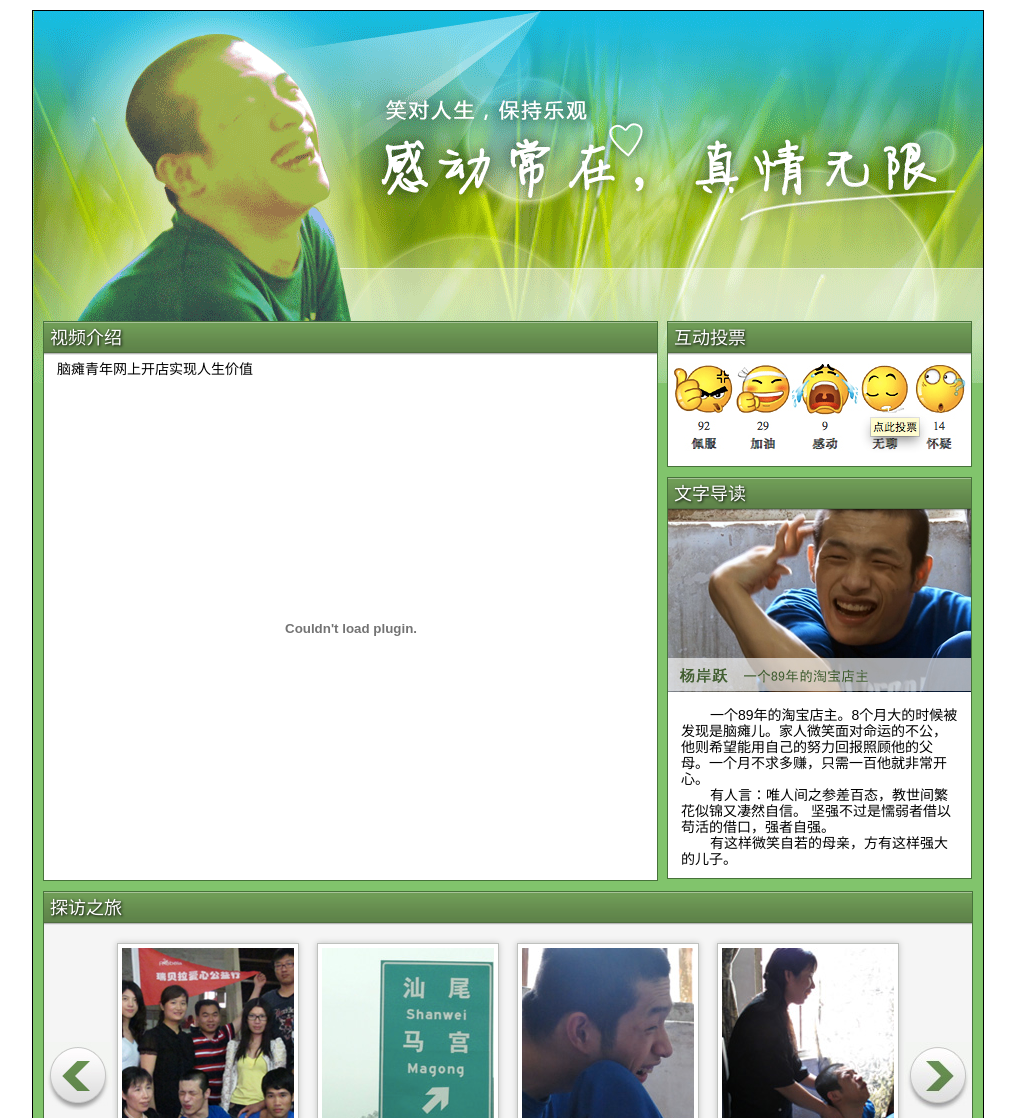
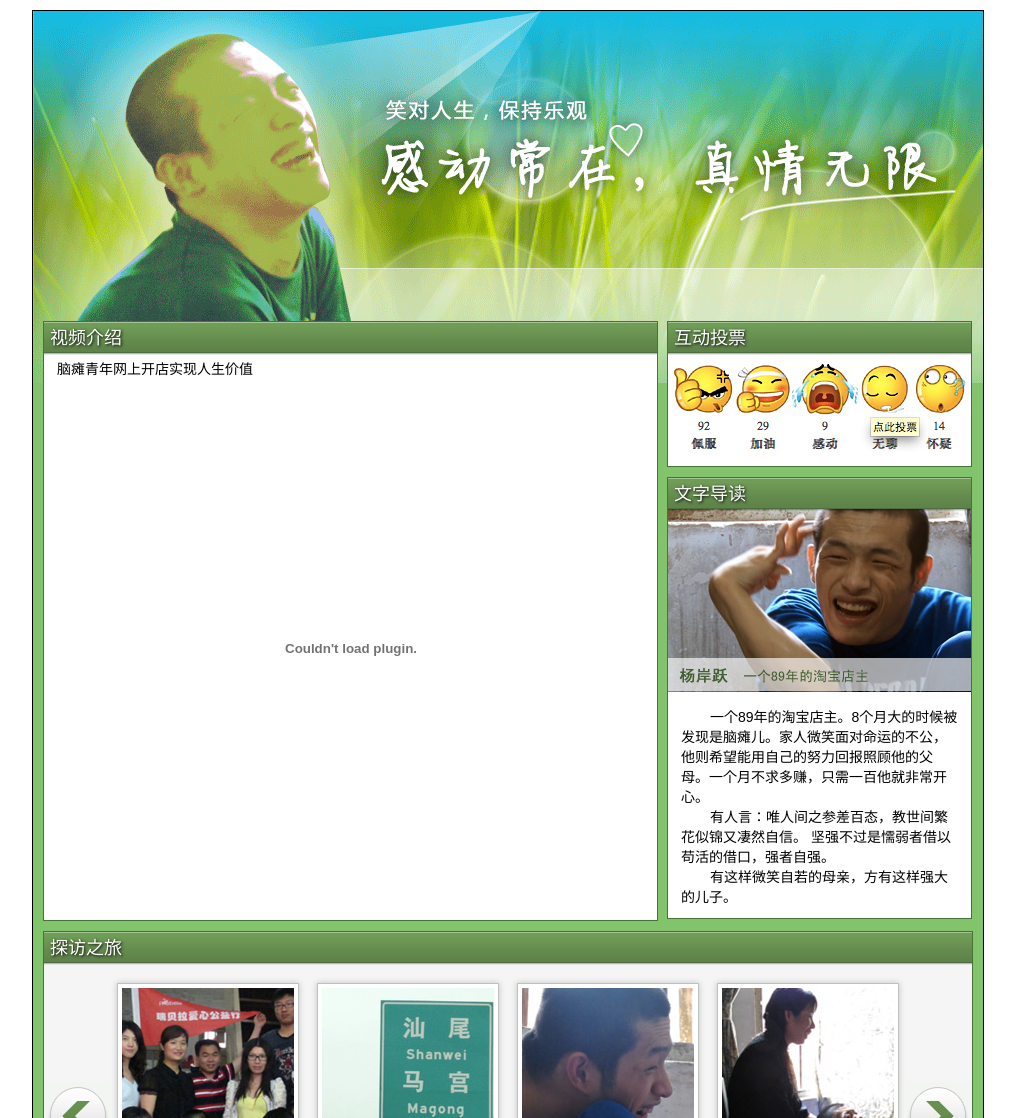
Before and after one commit to baitaogongyi/baitaogongyi.github.com, a plain HTML site: page index.html in a window 1280 px wide. Shown: the top 1118 px of the page, without its empty margins (132-1147 px from the left). Drawn offline with Linux system fonts and the light colour scheme; a script that the page names is missing.

```diff
--- a/assets/css/intro.css
+++ b/assets/css/intro.css
@@ -32,7 +32,7 @@
 #video {
 	width:613px;
 	float:left;
-	height:558px;
+	height:598px;
 	margin-right:9px;
 	overflow:hidden;
 }
@@ -61,7 +61,7 @@
 	font-size:14px;
 	font-family:"宋体","Microsoft Yahei","Arial","Tahoma";
 	color:#000;
-	line-height:16px;
+	line-height:20px;
 	padding:11px 13px 11px 13px !important;
 	+padding:16px 13px 16px 13px;
 
--- a/index.html
+++ b/index.html
@@ -13,13 +13,14 @@
 			<h3 class="hd_01">视频介绍</h3>
 			<h4>脑瘫青年网上开店实现人生价值</h4>
 			<div id="embed">
-				<embed src="http://player.youku.com/player.php/sid/XMjY2MzY2Mjk2/v.swf" quality="high" width="600" height="490" align="middle" allowScriptAccess="sameDomain" type="application/x-shockwave-flash"></embed>
+				<embed src="http://player.youku.com/player.php/sid/XMjY2MzY2Mjk2/v.swf" quality="high" width="600" height="530" align="middle" allowScriptAccess="sameDomain" type="application/x-shockwave-flash"></embed>
 			</div>
 		</div>
 		<div id="intro">
 			<div id="vote" class="grid">
 				<h3 class="hd_01">互动投票</h3>
 							<div><img src="assets/images/placeholder.jpg" /></div>
+							<!-- <iframe width="100%" height="100%" frameborder="0" scrolling="no" src="http://dianping.taobao.com/hot-3001-1-1000001-36380-1----1---.htm"></iframe> -->
 			</div>
 			<div class="grid">
 				<h3 class="hd_01 spe">文字导读</h3>
```
Also changed, not shown: 1 other file.
